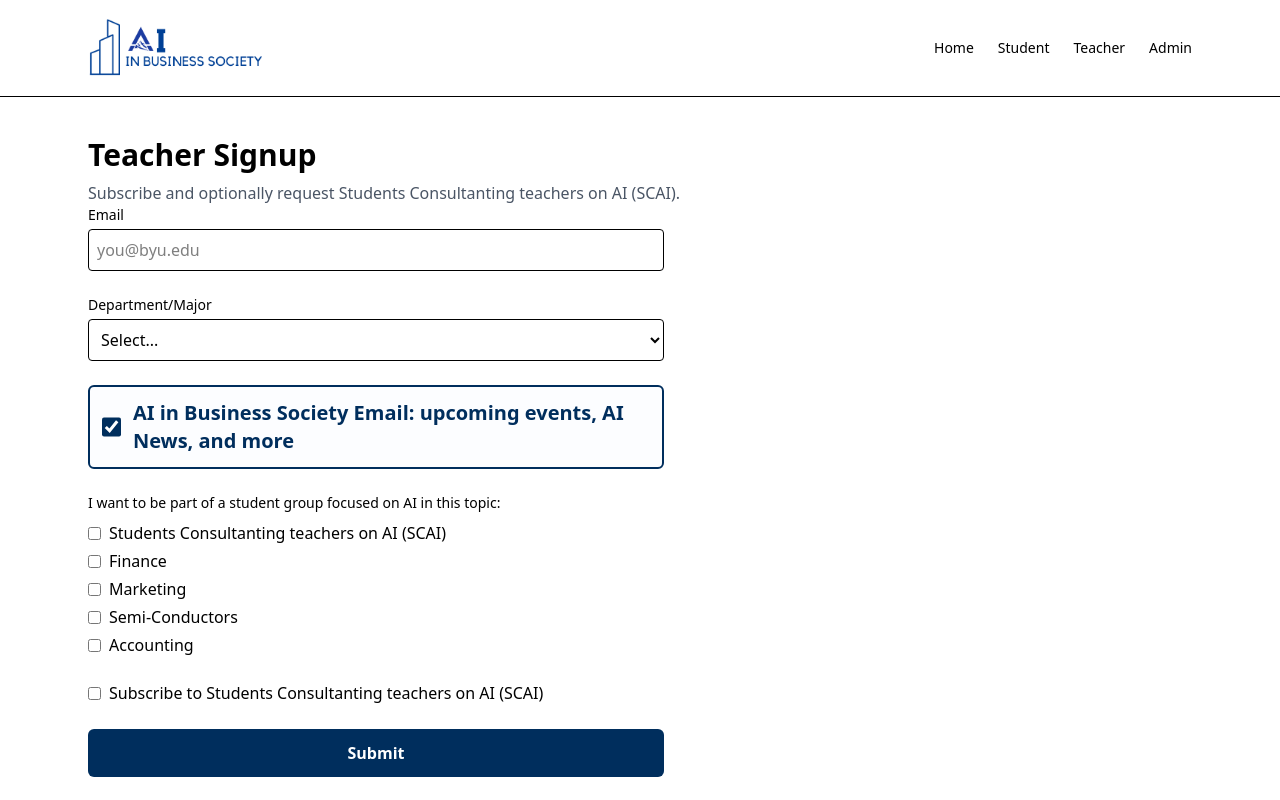
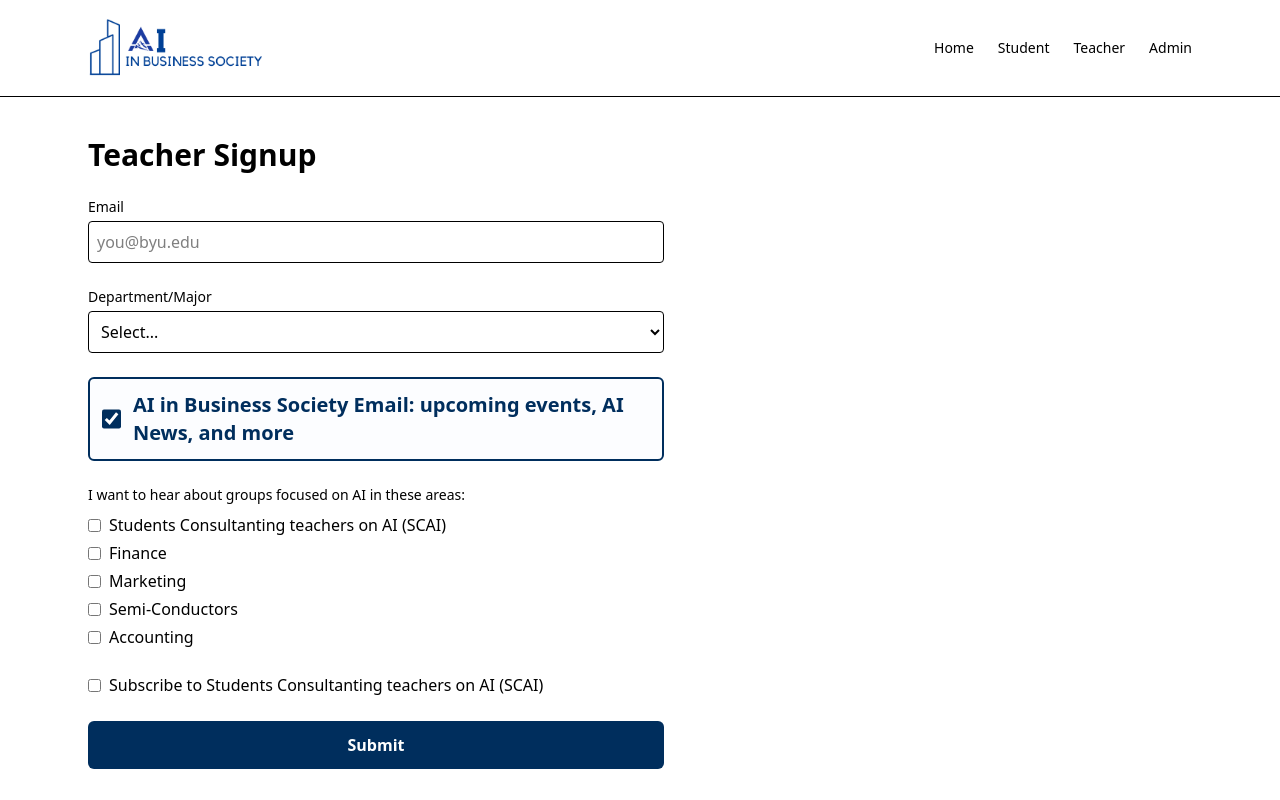
Before and after one commit to lukegs25/-ABS-Website-email-sender, a Next.js app: page /teacher in a window 1280 px wide. Shown: the top 800 px of the page. Built offline with nearby package versions, Linux system fonts and the light colour scheme.

Commit message:
good pausing place

```diff
--- a/app/student/page.jsx
+++ b/app/student/page.jsx
@@ -4,7 +4,6 @@ export default function StudentPage() {
   return (
     <div>
       <h1 className="text-3xl font-bold">Student Signup</h1>
-      <p className="mt-2 text-gray-600">Join the main email and subgroups you care about.</p>
       <StudentForm />
     </div>
   );
--- a/app/teacher/page.jsx
+++ b/app/teacher/page.jsx
@@ -4,8 +4,9 @@ export default function TeacherPage() {
   return (
     <div>
       <h1 className="text-3xl font-bold">Teacher Signup</h1>
-      <p className="mt-2 text-gray-600">Subscribe and optionally request Students Consultanting teachers on AI (SCAI).</p>
-      <TeacherForm />
+      <div className="mt-6">
+        <TeacherForm />
+      </div>
     </div>
   );
 }
--- a/components/forms/StudentForm.jsx
+++ b/components/forms/StudentForm.jsx
@@ -78,7 +78,7 @@ export default function StudentForm() {
       </label>
 
       <fieldset>
-        <legend className="text-sm font-medium">I want to be part of a student group focused on AI in this topic:</legend>
+        <legend className="text-sm font-medium">I am interested in student groups focused on AI in these topics:</legend>
         <div className="mt-2 grid grid-cols-1 gap-1">
           {defaultSubgroups.map((s) => (
             <label key={s.id} className="flex items-center gap-2">
--- a/components/forms/TeacherForm.jsx
+++ b/components/forms/TeacherForm.jsx
@@ -110,7 +110,7 @@ export default function TeacherForm() {
         </label>
 
         <fieldset>
-          <legend className="text-sm font-medium">I want to be part of a student group focused on AI in this topic:</legend>
+          <legend className="text-sm font-medium">I want to hear about groups focused on AI in these areas:</legend>
           <div className="mt-2 grid grid-cols-1 gap-1">
             {defaultSubgroups.map((s) => (
               <label key={s.id} className="flex items-center gap-2">
```
